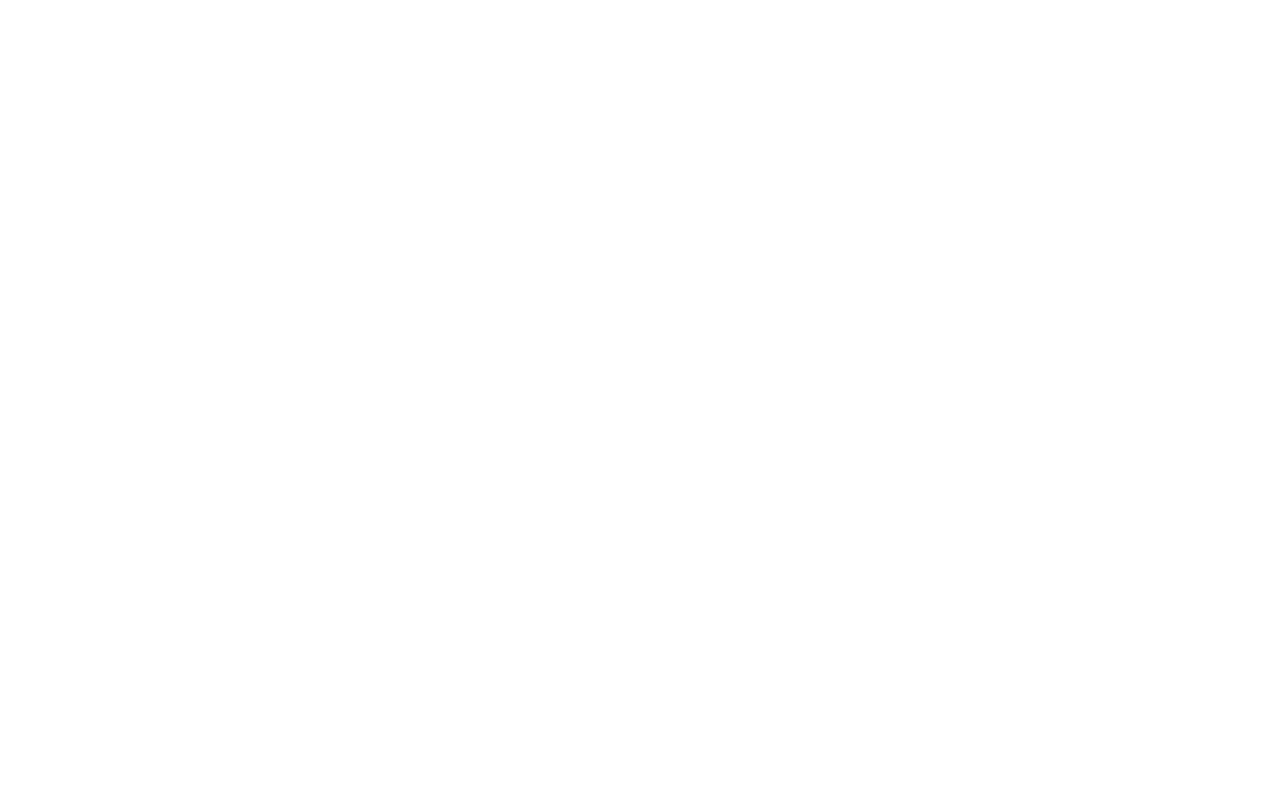
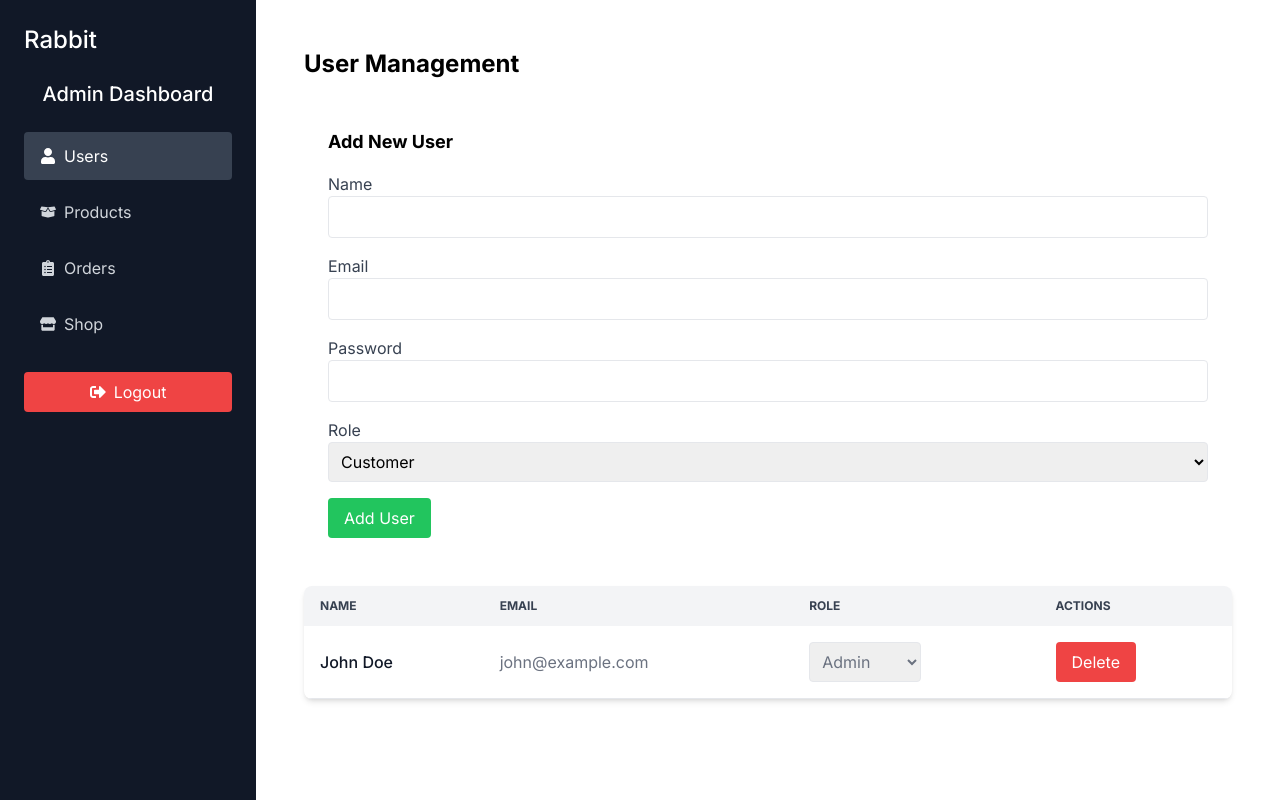
Before and after one commit to SohamSarkar025/Ecommerce, a React (Vite) app in the folder frontend/: page /admin/users in a window 1280 px wide. Before the commit this address had no page. Built offline with nearby package versions, Linux system fonts and the light colour scheme.

Commit message:
User Management Complete

```diff
--- a/frontend/src/App.jsx
+++ b/frontend/src/App.jsx
@@ -14,6 +14,7 @@
 import MyOrdersPage from "./pages/MyOrdersPage";
 import AdminLayout from "./components/Admin/AdminLayout";
 import AdminHomePage from "./pages/AdminHomePage";
+import UserManagement from "./components/Admin/UserManagement";
 
 const App = () => {
   return (
@@ -41,6 +42,7 @@
         {/* Admin layout with nested routes */}
         <Route path="/admin" element={<AdminLayout />}>
           <Route index element={<AdminHomePage />} />
+          <Route path="users" element={<UserManagement />} />
           {/* future: <Route path="users" element={<AdminUsers />} /> etc */}
         </Route>
       </Routes>
--- /dev/null
+++ b/frontend/src/components/Admin/UserManagement.jsx
@@ -0,0 +1,152 @@
+import React, { useState } from "react";
+
+const UserManagement = () => {
+  const users = [
+    {
+      _id: 12313,
+      name: "John Doe",
+      email: "john@example.com",
+      role: "admin",
+    },
+  ];
+
+  const [formData, setFormData] = useState({
+    name: "",
+    email: "",
+    password: "",
+    role: "customer", //Customer will be default role
+  });
+
+  const handleChange = (e) => {
+    setFormData({
+      ...formData,
+      [e.target.name]: e.target.value,
+    });
+  };
+  const handleSubmit = (e) => {
+    e.preventDefault();
+    console.log(formData);
+
+    //Reset the form after Submission
+    setFormData({
+      name: "",
+      email: "",
+      password: "",
+      role: "customer",
+    });
+  };
+
+  const handleRoleChange = (userId, newRole) => {
+    console.log({ id: userId, role: newRole });
+  };
+  const handleDeleteUser = (userId) => {
+    if (window.confirm("Are you sure you want to delete this user?")) {
+      console.log("delete user with Id", userId);
+    }
+  };
+  return (
+    <div className="max-w-7xl mx-auto p-6">
+      <h2 className="text-2xl font-bold mb-6">User Management</h2>
+      {/* Add New User Form */}
+      <div className="p-6 rounded-lg mb-6">
+        <h3 className="text-lg font-bold mb-4">Add New User</h3>
+        <form onSubmit={handleSubmit}>
+          <div className="mb-4">
+            <label className="block text-gray-700">Name</label>
+            <input
+              type="text"
+              name="name"
+              value={formData.name}
+              onChange={handleChange}
+              className="w-full p-2 border rounded"
+              required
+            />
+          </div>
+          <div className="mb-4">
+            <label className="block text-gray-700">Email</label>
+            <input
+              type="email"
+              name="email"
+              value={formData.email}
+              onChange={handleChange}
+              className="w-full p-2 border rounded"
+              required
+            />
+          </div>
+          <div className="mb-4">
+            <label className="block text-gray-700">Password</label>
+            <input
+              type="password"
+              name="password"
+              value={formData.password}
+              onChange={handleChange}
+              className="w-full p-2 border rounded"
+              required
+            />
+          </div>{" "}
+          <div className="mb-4">
+            <label className="block text-gray-700">Role</label>
+            <select
+              name="role"
+              value={formData.role}
+              onChange={handleChange}
+              className="w-full p-2 border rounded"
+            >
+              <option value="customer">Customer</option>
+              <option value="admin">Admin</option>
+            </select>
+          </div>
+          <button
+            type="submit"
+            className="bg-green-500 text-white py-2 px-4 rounded  hover:bg-green-600"
+          >
+            Add User
+          </button>
+        </form>
+      </div>
+      {/* User List Management */}
+      <div className="overflow-x-auto shadow-md sm:rounded-lg">
+        <table className="min-w-full text-left text-gray-500">
+          <thead className="bg-gray-100 text-xs uppercase text-gray-700">
+            <tr>
+              <th className="py-3 px-4">Name</th>
+              <th className="py-3 px-4">Email</th>
+              <th className="py-3 px-4">Role</th>
+              <th className="py-3 px-4">Actions</th>
+            </tr>
+          </thead>
+          <tbody>
+            {users.map((user) => (
+              <tr key={user._id} className="border-b hover:bg-gray-50">
+                <td className="p-4 font-medium text-gray-900 whitespace-nowrap">
+                  {user.name}
+                </td>
+                <td className="p-4">{user.email}</td>
+                <td className="p-4">
+                  <select
+                    value={user.role}
+                    onChange={(e) => handleRoleChange(user._id, e.target.value)}
+                    className="p-2 border rounded"
+                  >
+                    <option value="customer">Customer</option>
+                    <option value="admin">Admin</option>
+                  </select>
+                </td>
+                <td className="p-4">
+                  <button
+                    onClick={() => handleDeleteUser(user._id)}
+                    className="bg-red-500 text-white px-4 py-2 rounded hover:bg-red-600"
+                  >
+                    Delete
+                  </button>
+                </td>
+              </tr>
+            ))}
+          </tbody>
+        </table>
+      </div>
+    </div>
+  );
+};
+
+export default UserManagement;
```
